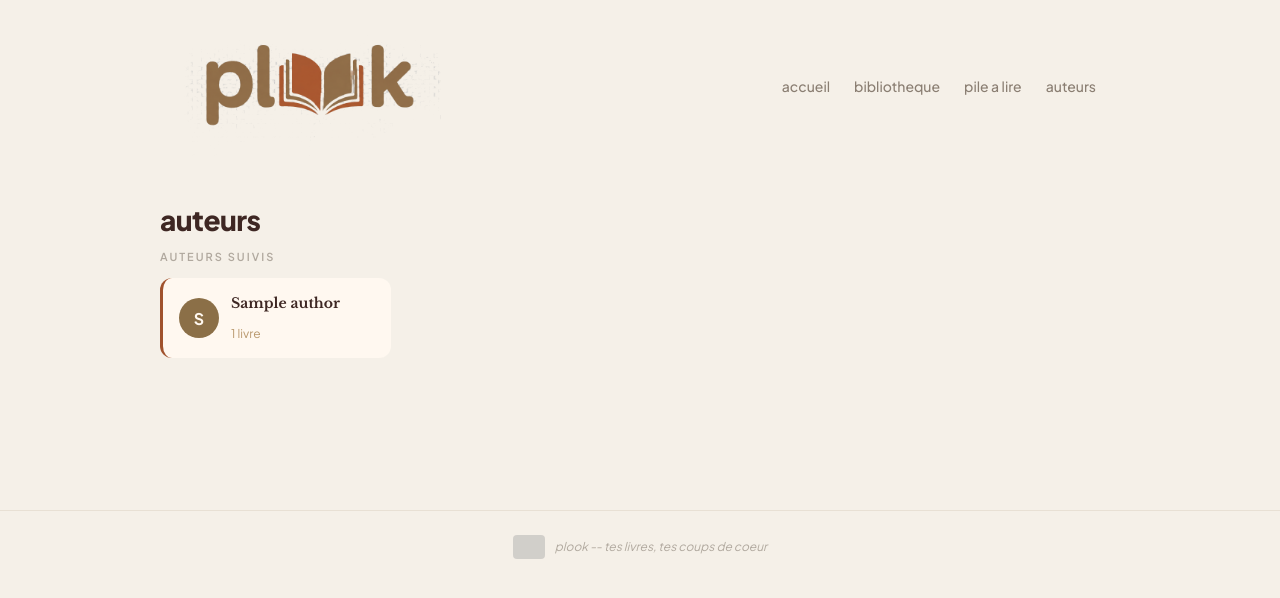
After one commit to plakoplister/plook, a Flask app: page /auteurs in a window 1280 px wide. The commit adds this page. Shown: the top 598 px of the page. Run offline with Flask 3, Linux system fonts and the light colour scheme; tables that the repository leaves empty hold one stand-in row (values such as "Sample post"); grey boxes are pictures that could not be loaded.

Commit message:
Add auteurs page — list all authors with followed section
Grid of author cards, followed authors highlighted with cuir accent.
Each card shows avatar initial, name, book count.

Co-Authored-By: Claude Opus 4.6 (1M context) <noreply@anthropic.com>

```diff
--- a/flask_plook.py
+++ b/flask_plook.py
@@ -53,6 +53,18 @@ def livre_detail(book_id):
         if not book:
             return redirect(url_for("home"))
         return render_template("livre.html", request=request, book=book)
+    finally:
+        db.close()
+
+
+@plook_app.route("/auteurs")
+def auteurs():
+    db = get_db()
+    try:
+        authors = db.query(Author).order_by(Author.name).all()
+        followed = [a for a in authors if a.is_followed]
+        others = [a for a in authors if not a.is_followed]
+        return render_template("auteurs.html", request=request, followed=followed, others=others)
     finally:
         db.close()
 
--- a/plook/static/plook-style.css
+++ b/plook/static/plook-style.css
@@ -936,3 +936,56 @@ h2 {
     padding: 12px;
   }
 }
+
+/* ========== Authors Grid ========== */
+.authors-grid {
+  display: grid;
+  grid-template-columns: repeat(auto-fill, minmax(220px, 1fr));
+  gap: 12px;
+}
+
+.author-card {
+  display: flex;
+  align-items: center;
+  gap: 12px;
+  padding: 14px 16px;
+  background: var(--creme);
+  border-radius: var(--radius);
+  text-decoration: none;
+  color: inherit;
+  transition: transform 0.2s, box-shadow 0.2s;
+}
+
+.author-card:hover {
+  transform: translateY(-2px);
+  box-shadow: var(--shadow-md);
+}
+
+.author-card-followed {
+  border-left: 3px solid var(--cuir);
+}
+
+.author-avatar {
+  width: 40px;
+  height: 40px;
+  border-radius: 50%;
+  background: var(--bois);
+  color: var(--creme);
+  display: flex;
+  align-items: center;
+  justify-content: center;
+  font-weight: 700;
+  font-size: 16px;
+  flex-shrink: 0;
+}
+
+.author-name {
+  font-weight: 700;
+  font-size: 14px;
+  color: var(--encre-sepia);
+}
+
+.author-count {
+  font-size: 12px;
+  color: var(--bois-clair);
+}
--- /dev/null
+++ b/plook/templates/auteurs.html
@@ -0,0 +1,40 @@
+{% extends "base.html" %}
+{% block title %}Plook — Auteurs{% endblock %}
+
+{% block content %}
+<h1>auteurs</h1>
+
+{% if followed %}
+<div class="section">
+  <div class="section-label">auteurs suivis</div>
+  <div class="authors-grid">
+    {% for a in followed %}
+    <a href="/auteur/{{ a.id }}" class="author-card author-card-followed">
+      <div class="author-avatar">{{ a.name[0] }}</div>
+      <div class="author-info">
+        <div class="author-name">{{ a.name }}</div>
+        <div class="author-count">{{ a.books|length }} livre{{ 's' if a.books|length > 1 else '' }}</div>
+      </div>
+    </a>
+    {% endfor %}
+  </div>
+</div>
+{% endif %}
+
+{% if others %}
+<div class="section">
+  <div class="section-label">tous les auteurs ({{ others|length }})</div>
+  <div class="authors-grid">
+    {% for a in others %}
+    <a href="/auteur/{{ a.id }}" class="author-card">
+      <div class="author-avatar">{{ a.name[0] }}</div>
+      <div class="author-info">
+        <div class="author-name">{{ a.name }}</div>
+        <div class="author-count">{{ a.books|length }} livre{{ 's' if a.books|length > 1 else '' }}</div>
+      </div>
+    </a>
+    {% endfor %}
+  </div>
+</div>
+{% endif %}
+{% endblock %}
```
